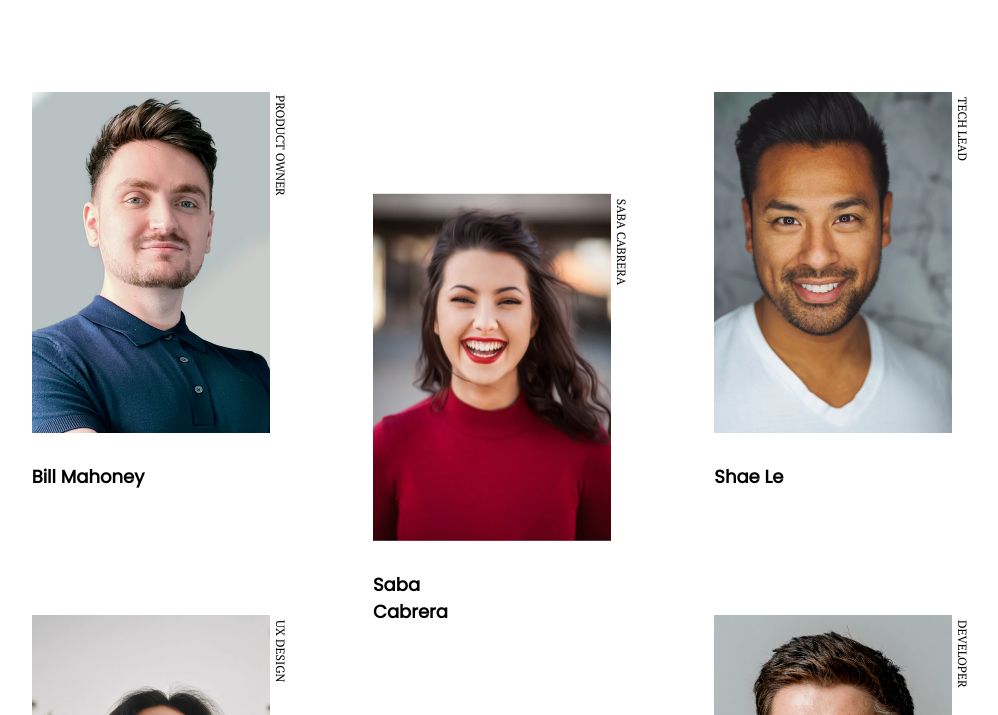
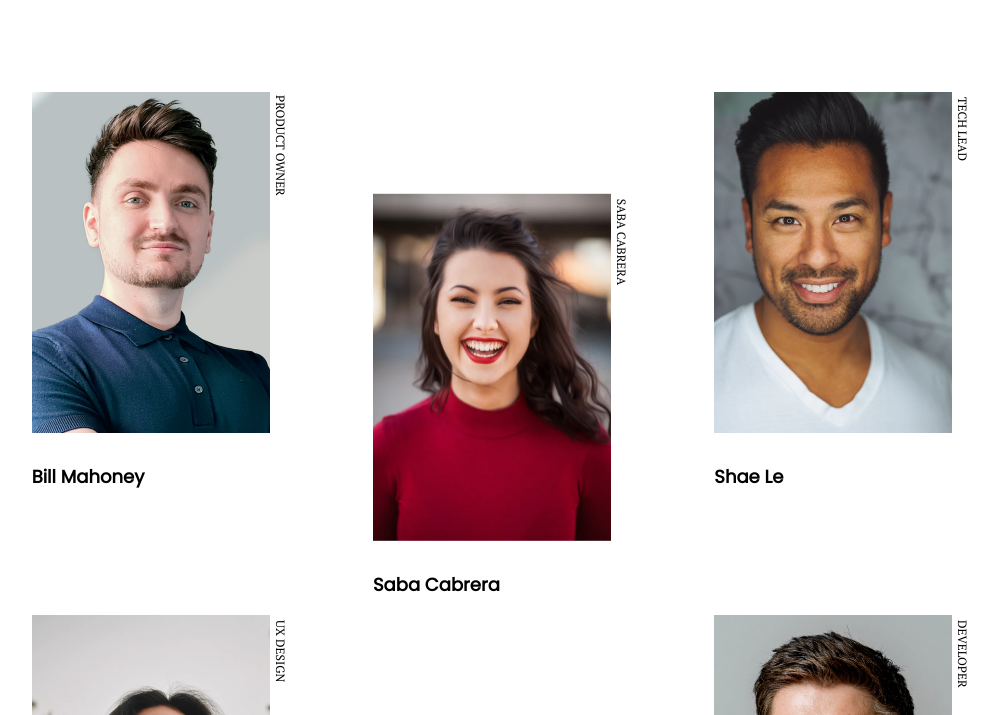
Before and after one commit to RickyKongCoder/TheCreativeCrew, a plain HTML site: page index.html in a window 1280 px wide. Shown: the part 237-952 px from the top of the page, without its empty margins (148-1146 px from the left). Drawn offline with Linux system fonts and the light colour scheme.

Commit message:
some changes

```diff
--- a/index.html
+++ b/index.html
@@ -119,7 +119,7 @@ maximum-scale=5"
       }
       #name{
         font-family: 'Poppins';
-        width: 117px;
+        width: 100%;
         height: 27px;
         font-size: 18px;
         font-weight: 600;
```
